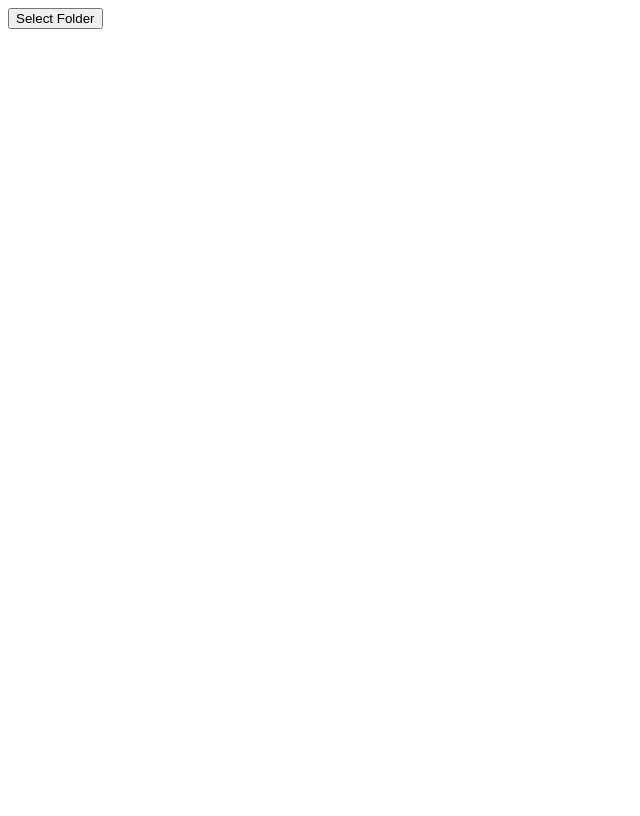
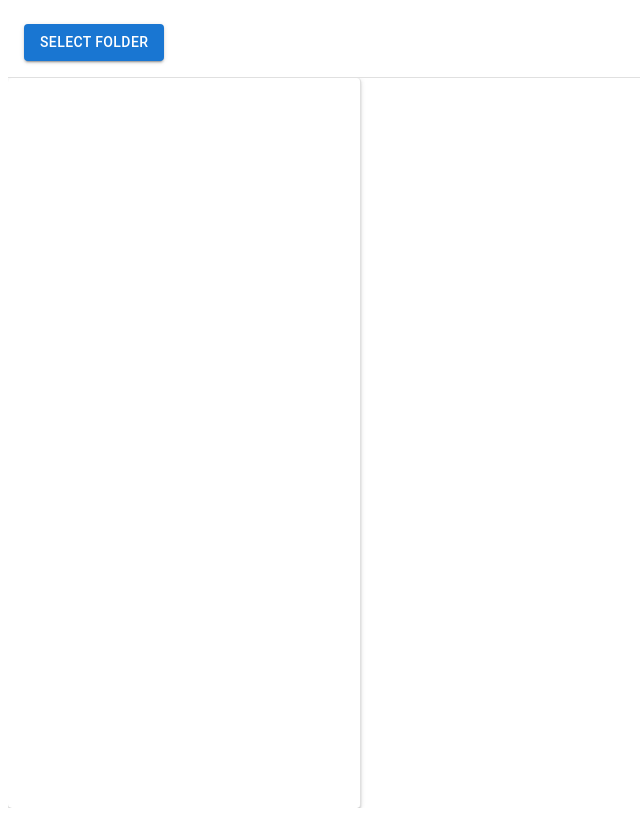
Before and after one commit to szabyg/pdf-organizer, a React (Vite) app: page / in a window 1280 px wide. Shown: the whole page, without its empty margins (0-640 px from the left). Built offline with nearby package versions, Linux system fonts and the light colour scheme.

Commit message:
Add layout division

```diff
--- a/package.json
+++ b/package.json
@@ -28,6 +28,9 @@
     "wait-on": "^8.0.3"
   },
   "dependencies": {
+    "@emotion/react": "^11.14.0",
+    "@emotion/styled": "^11.14.0",
+    "@mui/material": "^7.0.2",
     "electron-store": "^10.0.1",
     "pdfjs-dist": "^2.16.105",
     "react": "^19.1.0",
--- a/src/renderer/App.tsx
+++ b/src/renderer/App.tsx
@@ -1,9 +1,12 @@
 import React, { useEffect, useState } from 'react'
+import { Box, Button, TextField, Typography, Paper, Divider } from '@mui/material'
 import { PdfViewer } from './components/PdfViewer'
 
 export const App = () => {
   const [pdfs, setPdfs] = useState<string[]>([])
   const [current, setCurrent] = useState(0)
+  const [newName, setNewName] = useState('')
+  const [targetFolder, setTargetFolder] = useState('')
 
   const handleSelectFolder = async () => {
     const files = await window.electronAPI.selectFolder()
@@ -23,17 +26,69 @@ export const App = () => {
     loadLastFolder()
   }, [])
 
+  const handleSubmit = () => {
+    console.log('Rename to:', newName)
+    console.log('Move to folder:', targetFolder)
+  }
+
   return (
-    <div>
-      <button onClick={handleSelectFolder}>Select Folder</button>
-      {pdfs.length > 0 && (
-        <>
-          <p>
-            Showing {current + 1} of {pdfs.length}
-          </p>
-          <PdfViewer filePath={pdfs[current]} />
-        </>
-      )}
-    </div>
+    <Box display="flex" flexDirection="column" height="100vh">
+      {/* Top bar */}
+      <Box p={2} borderBottom={1} borderColor="divider">
+        <Button variant="contained" onClick={handleSelectFolder}>
+          Select Folder
+        </Button>
+      </Box>
+
+      {/* Main layout */}
+      <Box display="flex" flex="1" overflow="hidden">
+        {/* Left form panel */}
+        <Box
+          component={Paper}
+          elevation={2}
+          width={320}
+          p={2}
+          display="flex"
+          flexDirection="column"
+          gap={2}
+          borderRight={1}
+          borderColor="divider"
+          overflow="auto"
+        >
+          {pdfs.length > 0 && (
+            <>
+              <Typography variant="subtitle1">
+                File {current + 1} of {pdfs.length}
+              </Typography>
+
+              <TextField
+                label="New File Name"
+                value={newName}
+                onChange={(e) => setNewName(e.target.value)}
+                fullWidth
+              />
+
+              <TextField
+                label="Target Folder"
+                value={targetFolder}
+                onChange={(e) => setTargetFolder(e.target.value)}
+                fullWidth
+              />
+
+              <Divider />
+
+              <Button variant="contained" color="primary" onClick={handleSubmit}>
+                Rename and Move
+              </Button>
+            </>
+          )}
+        </Box>
+
+        {/* Right viewer panel */}
+        <Box flex={1} overflow="auto" p={2}>
+          {pdfs.length > 0 && <PdfViewer filePath={pdfs[current]} />}
+        </Box>
+      </Box>
+    </Box>
   )
 }
```
Also changed, not shown: 1 other file (tests, documents, lock files or other folders).
